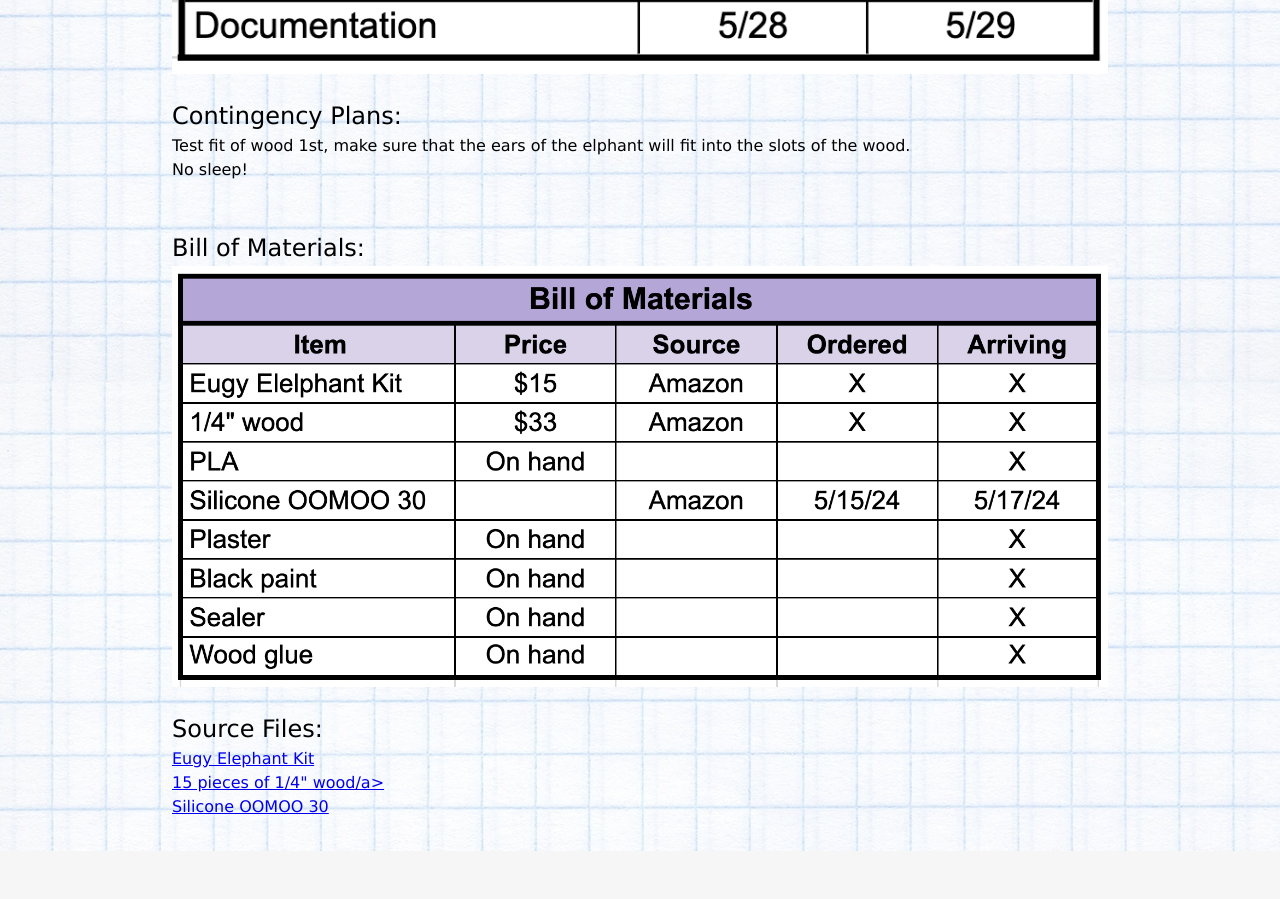
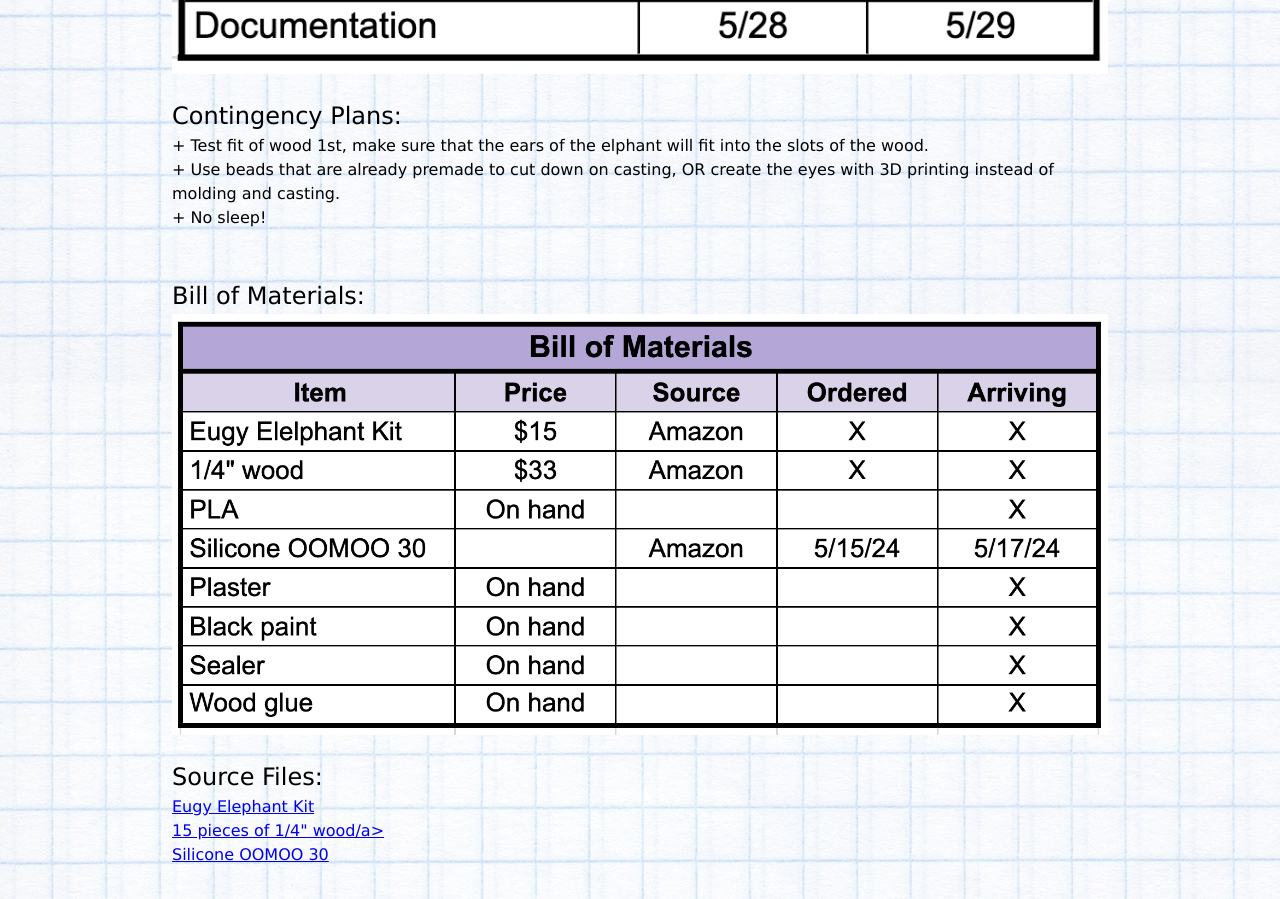
Before and after one commit to hcandelar/hcandelar.github.io, a plain HTML site: page Assign7.html in a window 1280 px wide. Shown: the part 2640-3539 px from the top of the page. Before the commit the page ends 3491 px from the top, so only its background shows below. Drawn offline with Linux system fonts and the light colour scheme.

Commit message:
Update #3

```diff
--- a/Assign7.html
+++ b/Assign7.html
@@ -57,8 +57,9 @@
 
   <h2>Contingency Plans:</h2>
   <p>
-    Test fit of wood 1st, make sure that the ears of the elphant will fit into the slots of the wood. <br>
-    No sleep!
+    + Test fit of wood 1st, make sure that the ears of the elphant will fit into the slots of the wood. <br>
+    + Use beads that are already premade to cut down on casting, OR create the eyes with 3D printing instead of molding and casting.<br>
+    + No sleep!
   </p><br><br>
 
   <h2>Bill of Materials:</h2>
```
